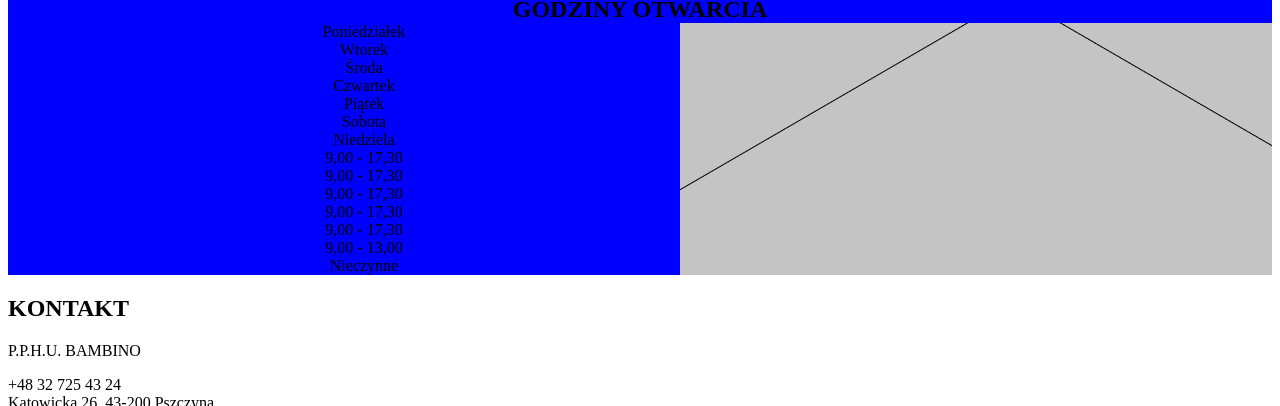
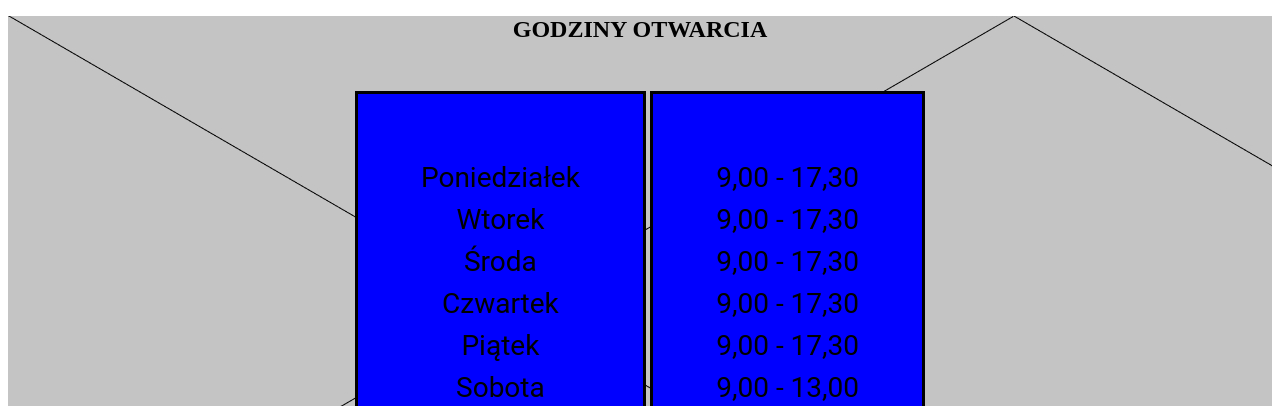
Before and after one commit to Nokamala/bambino, a plain HTML site: page index.html in a window 1280 px wide. Shown: the part 3672-4078 px from the top of the page. Drawn offline with Linux system fonts and the light colour scheme.

Commit message:
Update style.css

```diff
--- a/css/style.css
+++ b/css/style.css
@@ -205,23 +205,23 @@ padding-bottom: 5%;
 
 #godziny_otwarcia{
   background-image: url("https://raw.githubusercontent.com/Nokamala/bambino/master/ph.jpg");
-}
-
-#godziny_otwarcia h2, #godziny_otwarcia ul{
-  background:blue;
-  margin-block-start: 0;
-  margin-block-end: 0;
   text-align:center;
 }
 
 #godziny_otwarcia ul{
-  width:50%;
+font-family: Roboto;
+font-style: normal;
+font-weight: normal;
+font-size: 28px;
+line-height: 150%;
+/* or 42px */
+
+text-align: center;
+
+  background:blue;
   list-style-type:none;
-  display:inline-block;
-  text-align:center;
-  clear:both;
+  display: inline-block;
+  padding-inline-start: 0px;
+  padding: 5%;
+  border: solid;
 }
-
-.hrs:after {
-  display: table;
-  clear: both;
```
